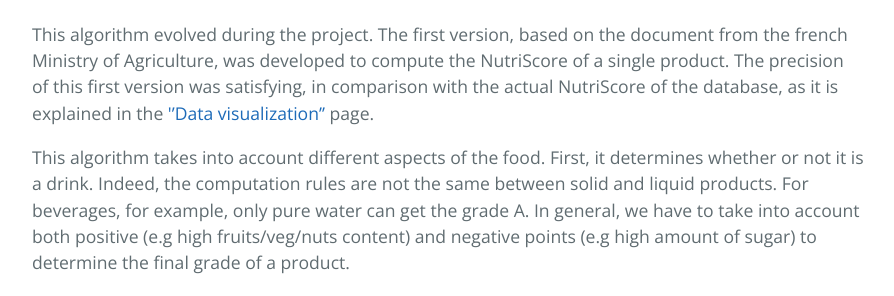
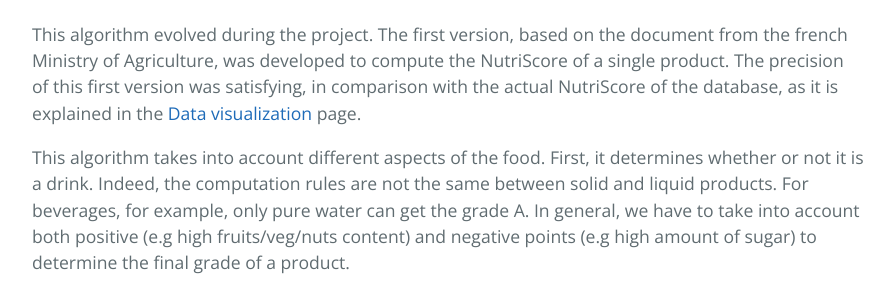
Before and after one commit to NutriTeam/Nutri_Score, a Jekyll site: the page built from algo.md, in a window 1280 px wide and 900 px high, scrolled down 498 px. Shown: the part 159-455 px from the top of the window, without its empty margins (192-1086 px from the left). Built offline with Jekyll 4.4.1, drawn with Linux system fonts in a browser that asks for light colours.

```diff
--- a/algo.md
+++ b/algo.md
@@ -6,13 +6,13 @@ title: Algo
 We have created several algorithms that take place at different time in the software. There implementation helps to achieve the computation of the NutriScore, the creation of nutrient recommendations and the proposal of a healthier product for users.
 
 ## NutriScore
-This algorithm evolved during the project. The first version, based on the document from the french Ministry of Agriculture, was developed to compute the NutriScore of a single product. The precision of this first version was satisfying, in comparison with the actual NutriScore of the database, as it is explained in the <a href="./Milestone_2.html">''Data visualization''</a> page.
+This algorithm evolved during the project. The first version, based on the document from the french Ministry of Agriculture, was developed to compute the NutriScore of a single product. The precision of this first version was satisfying, in comparison with the actual NutriScore of the database, as it is explained in the <a href="./Milestone_2.html">Data visualization</a> page.
 
 This algorithm takes into account different aspects of the food. First, it determines whether or not it is a drink. Indeed, the computation rules are not the same between solid and liquid products. For beverages, for example, only pure water can get the grade A. In general, we have to take into account both positive (e.g high fruits/veg/nuts content) and negative points (e.g high amount of sugar) to determine the final grade of a product.
 
 To get a bit deeper into these aspects, concerning solid foods, the positive points are determined by the content of fruits/vegs/nuts, fibre and protein. For beverages, only fruits/vegs/nuts content will lower the product's score. Energy and sugars amounts are considered to have a negative impact for both types of food. In addition, lipids and sodium are considered to be a negative influence regarding solid foods.
 
-In our software design, we needed to think at a more global scope. Indeed, we wanted to deliver a global NutriScore to the user instead of a classic per-aliment NutriScore. To do that, the data and the product were handled in a specific way before being computed by the NutriScore algorithm. The first step is done at the individual level, it consists in retrieving the selected products form the database, consistently with the user instructions. The database being sometimes scarse with regard to raw products, the nutritional values of this kind of product are queried using the API of the US Department of Agriculture. On the basis of the quantities indicated by the user, the proportions of each product are computed and normalized to 100g, in a sort of global product. This normalization to 100g will indeed  allow the use of the NutriScore algorithm. Throughout this process, the various exceptions defined by the NutriScore rules concerning each product were also taken into account.
+In our software design, we needed to think at a more global scope. Indeed, we wanted to deliver a global NutriScore to the user instead of a classic per-aliment NutriScore. To do that, the data and the product were handled in a specific way before being computed by the NutriScore algorithm. The first step is done at the individual level, it consists in retrieving the selected products form the database, consistently with the user instructions. The database being sometimes scarse with regard to raw products, the nutritional values of this kind of product are queried using the API of the US Department of Agriculture. On the basis of the quantities indicated by the user, the proportions of each product are computed and normalized to 100g, in a sort of global product. This normalization to 100g will indeed allow the use of the NutriScore algorithm. Throughout this process, the various exceptions defined by the NutriScore rules concerning each product were also taken into account.
 
 ## Recommendations
 On the basis of the quantities of nutritional values provided by the previous algorithm and the daily recommendations defined by the Swiss Society of Nutrition (SSN), one can indicate to users where they stand in their nutrition. The main weaknesses and advantages of the user's diet can be clearly outlined and this information can provide interesting insights to the user about how to improve his diet. The neutral and factual result delivered to him also tries to avoid taking a moralizing tone, which can often be counter-productive.
```
